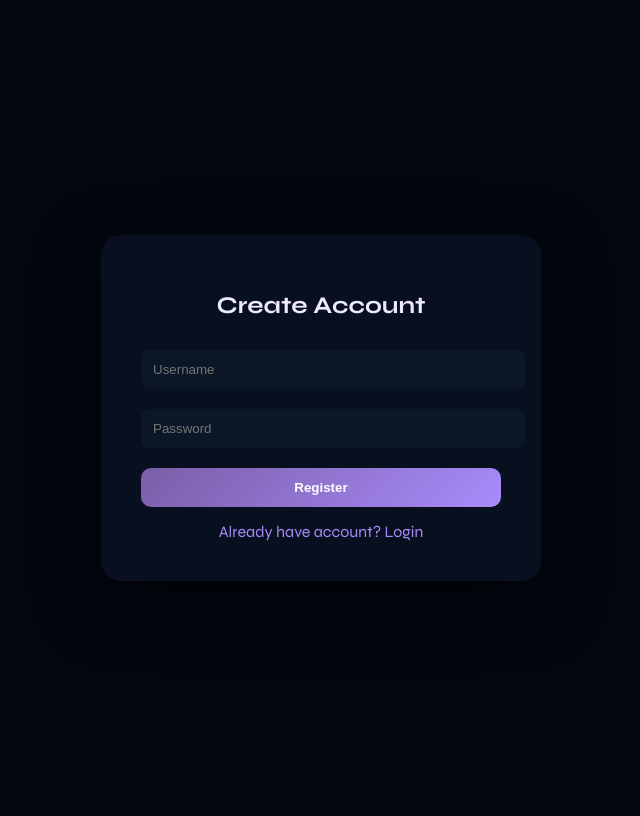
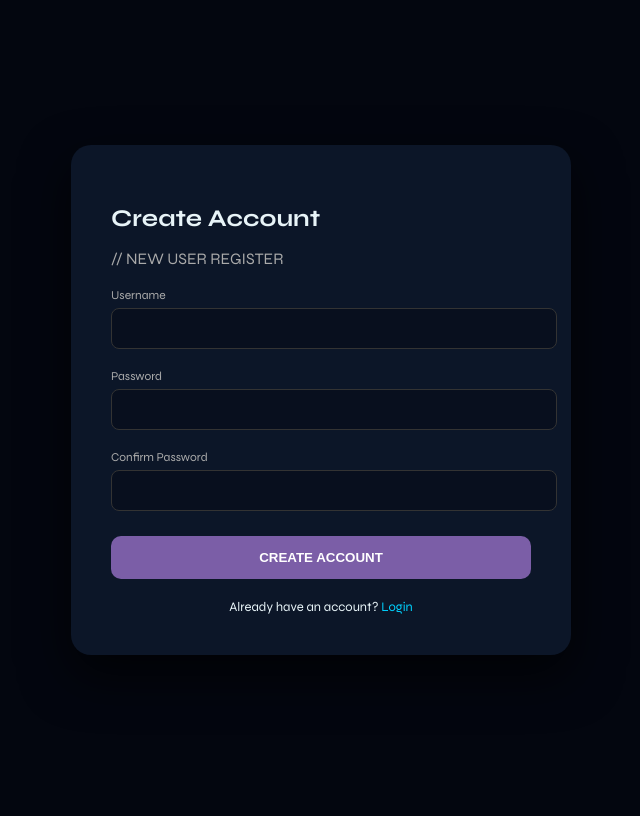
Before and after one commit to AchantaHarshini/Intrusion-Detection-System-IDS-for-Network-Traffic-Using-Machine-Learning, a Flask app: page /register in a window 1280 px wide. Shown: the whole page, without its empty margins (319-959 px from the left). After the commit the page ends 655 px from the top, so only its background shows below. Run offline with Flask 3, Linux system fonts and the light colour scheme.

Commit message:
Update register.html

```diff
--- a/templates/register.html
+++ b/templates/register.html
@@ -9,67 +9,75 @@
 <style>
 
 body{
-background:#030610;
+background:#03060f;
+color:#e8f4f8;
 font-family:'Syne',sans-serif;
-color:#ede9fe;
-height:100vh;
 display:flex;
 justify-content:center;
 align-items:center;
+height:100vh;
+margin:0;
 }
 
-.container{
-background:#08101f;
+.card{
+width:420px;
+background:#0c1628;
 padding:40px;
 border-radius:20px;
-width:360px;
-box-shadow:0 20px 60px rgba(0,0,0,.5);
+box-shadow:0 20px 50px rgba(0,0,0,0.7);
 }
 
-h1{
-font-size:24px;
-margin-bottom:20px;
-text-align:center;
+h2{
+margin-bottom:10px;
+}
+
+label{
+font-size:12px;
+display:block;
+margin-top:20px;
+color:#aaa;
 }
 
 input{
 width:100%;
 padding:12px;
-margin:10px 0;
+margin-top:6px;
 border-radius:8px;
-border:none;
-background:#0b1726;
+border:1px solid #333;
+background:#080f1e;
 color:white;
 }
 
 button{
 width:100%;
-padding:12px;
-margin-top:10px;
+margin-top:25px;
+padding:14px;
 border:none;
 border-radius:10px;
-background:linear-gradient(135deg,#7b5ea7,#a78bfa);
+background:#7b5ea7;
 color:white;
-font-weight:700;
+font-weight:bold;
 cursor:pointer;
 }
 
 button:hover{
-opacity:.9;
-}
-
-a{
-display:block;
-margin-top:15px;
-text-align:center;
-color:#a78bfa;
-text-decoration:none;
+background:#5a3f8a;
 }
 
 .error{
 color:#ff4d6d;
+margin-top:15px;
+}
+
+.login{
+margin-top:20px;
+font-size:13px;
 text-align:center;
-margin-bottom:10px;
+}
+
+.login a{
+color:#00d2ff;
+text-decoration:none;
 }
 
 </style>
@@ -77,25 +85,30 @@ margin-bottom:10px;
 
 <body>
 
-<div class="container">
+<div class="card">
 
-<h1>Create Account</h1>
+<h2>Create Account</h2>
+<p style="color:#aaa">// NEW USER REGISTER</p>
 
-{% if error %}
-<div class="error">{{ error }}</div>
-{% endif %}
+<form action="/register" method="POST">
 
-<form method="POST" action="/register">
+<label>Username</label>
+<input type="text" name="username" required>
 
-<input type="text" name="username" placeholder="Username" required>
+<label>Password</label>
+<input type="password" name="password" required>
 
-<input type="password" name="password" placeholder="Password" required>
+<label>Confirm Password</label>
+<input type="password" name="confirm_password" required>
 
-<button type="submit">Register</button>
+<button type="submit">CREATE ACCOUNT</button>
 
 </form>
 
-<a href="/">Already have account? Login</a>
+<div class="login">
+Already have an account?
+<a href="/">Login</a>
+</div>
 
 </div>
 
```
